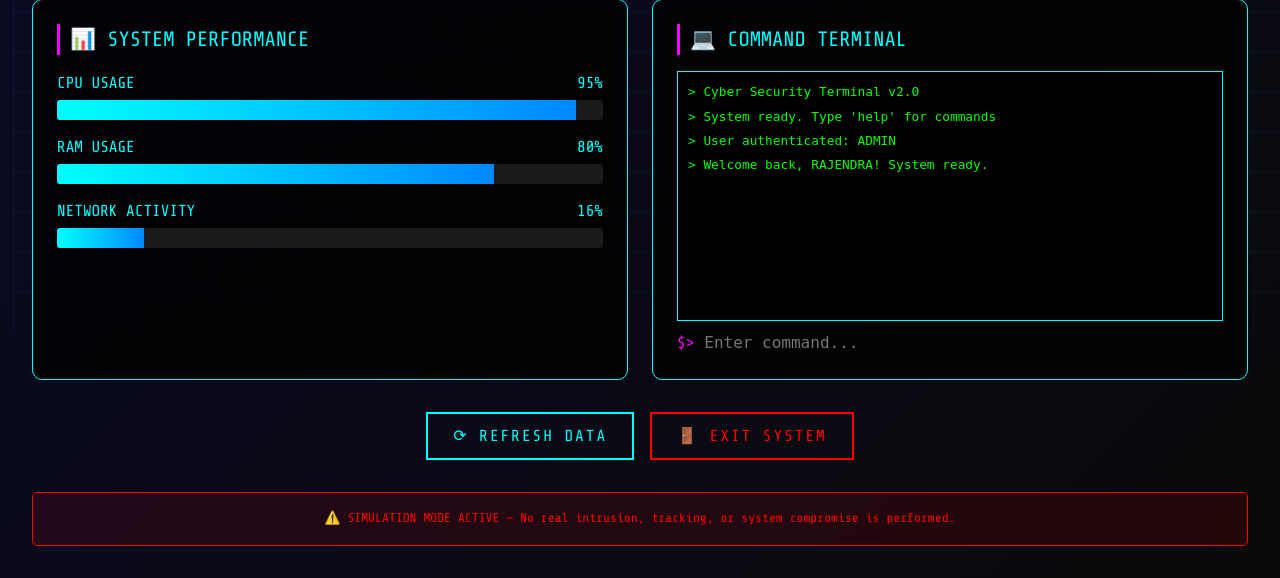
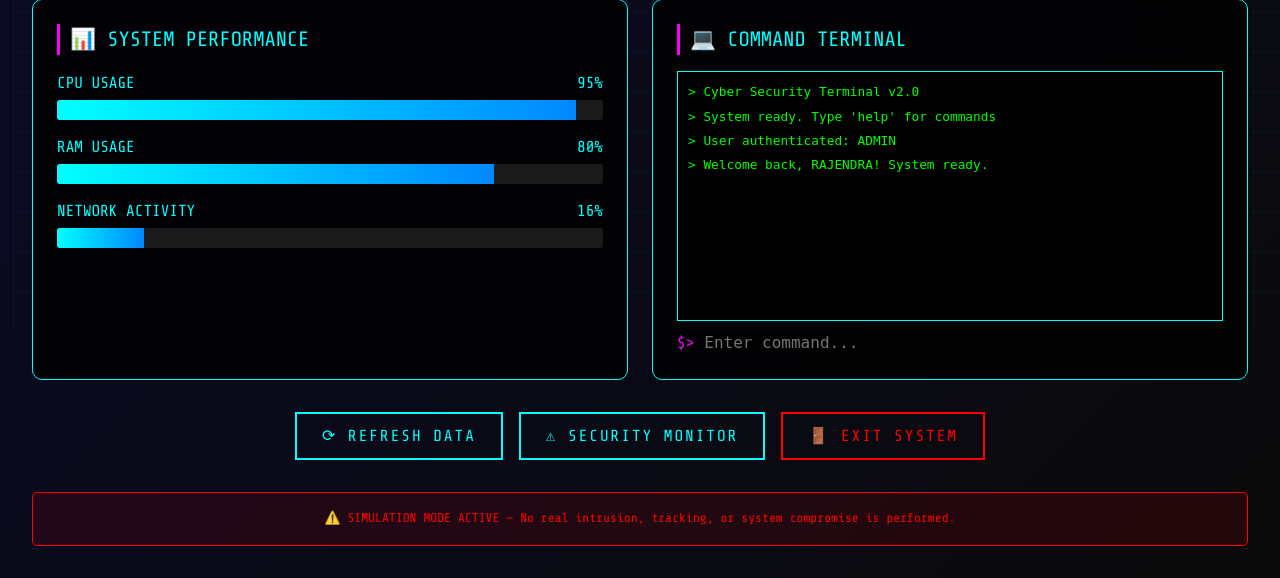
Before and after one commit to rajendramahapatra786-lgtm/Cyber_Face_Auth_System, a Django app: page /dashboard/ in a window 1280 px wide. Shown: the part 482-1060 px from the top of the page. Run offline with Django 5.2, Linux system fonts and the light colour scheme.

Commit message:
feat: add security monitor access from dashboard

```diff
--- a/dashboard/templates/dashboard/dashboard.html
+++ b/dashboard/templates/dashboard/dashboard.html
@@ -422,13 +422,22 @@
 
         <!-- Action Buttons -->
         <div class="action-buttons">
-            <button class="cyber-btn" id="refreshBtn">⟳ REFRESH DATA</button>
-            <button class="cyber-btn cyber-btn-danger" id="logoutBtn">🚪 EXIT SYSTEM</button>
+            <button class="cyber-btn" id="refreshBtn">
+                ⟳ REFRESH DATA
+            </button>
+
+            <button class="cyber-btn" id="securityMonitorBtn">
+                ⚠ SECURITY MONITOR
+            </button>
+
+            <button class="cyber-btn cyber-btn-danger" id="logoutBtn">
+                🚪 EXIT SYSTEM
+            </button>
         </div>
 
         <!-- Security Notice -->
         <div class="security-notice">
-⚠️ SIMULATION MODE ACTIVE — No real intrusion, tracking, or system compromise is performed.        </div>
+            ⚠️ SIMULATION MODE ACTIVE — No real intrusion, tracking, or system compromise is performed. </div>
     </div>
 
     <script src="{% static 'js/cyber-sound.js' %}"></script>
@@ -667,6 +676,18 @@
             });
         }
 
+        document.getElementById('securityMonitorBtn').addEventListener('click', function () {
+
+            cyberAction({
+                sound: "scan_2.mp3",
+                text: "Opening security monitor"
+            });
+
+            setTimeout(() => {
+                window.location.href = "/api/face/security-monitor/";
+            }, 800);
+        });
+
 
         function speak(text) {
             window.speechSynthesis.cancel();
```
Also changed, not shown: authapp/liveness.py (+9 -0 lines), db.sqlite3. Lines whose indentation alone changed are shown as unchanged.
